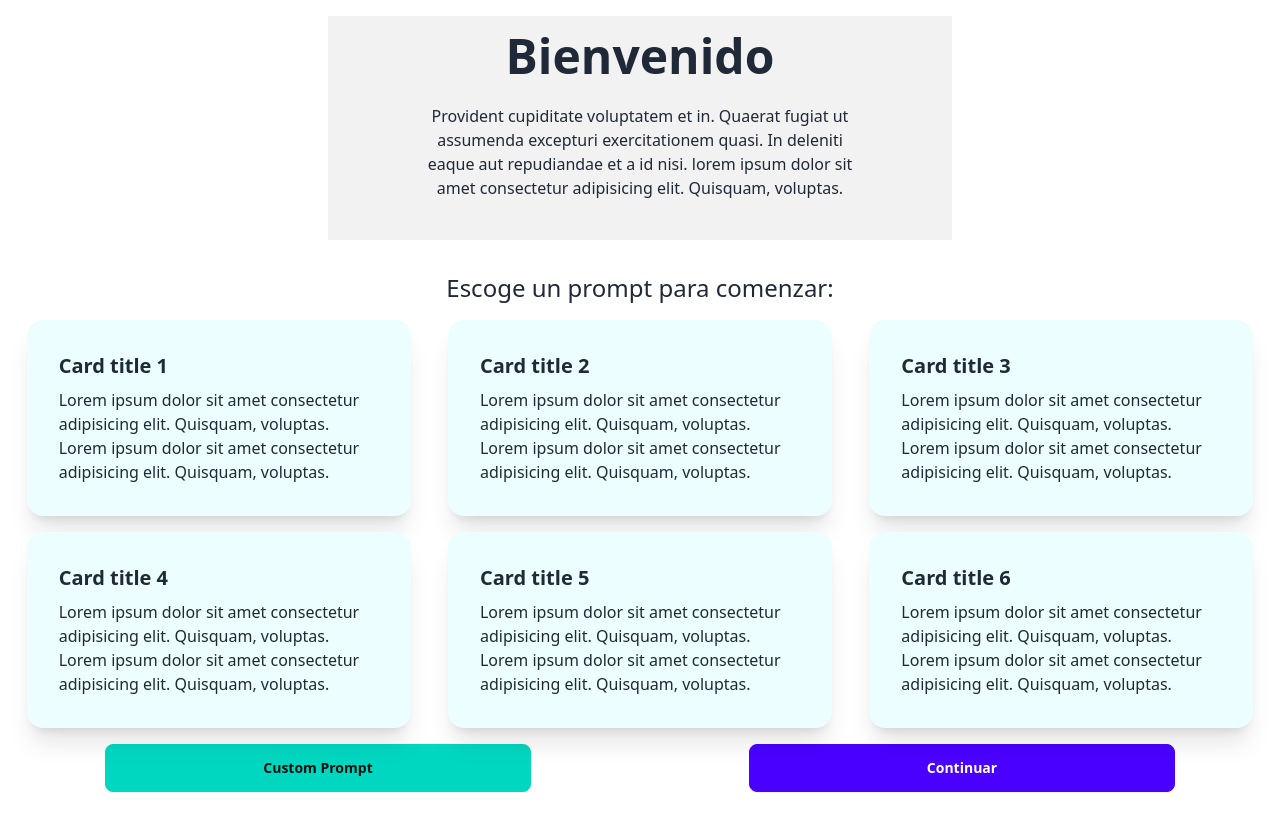
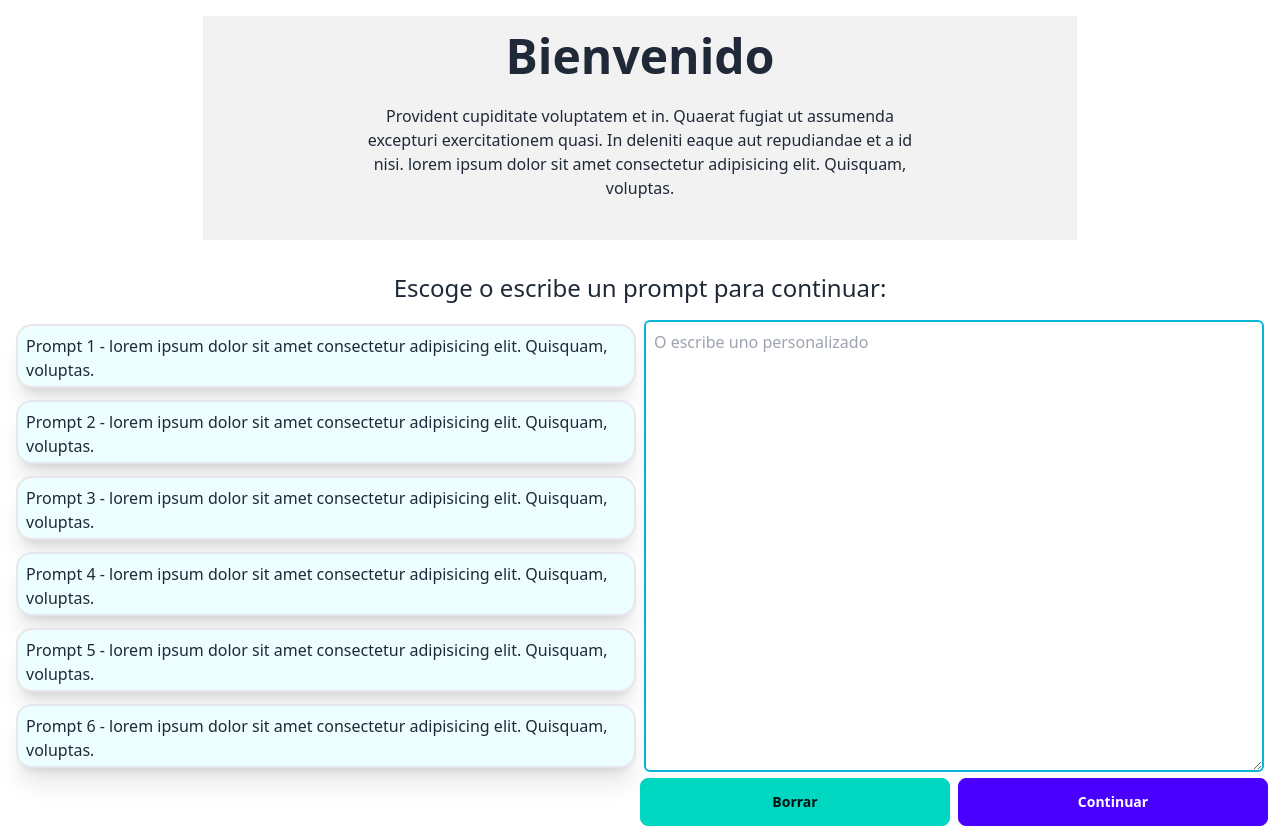
Before and after one commit to diegohumpire/imagination-app, a React (Vite) app: page /prompts in a window 1280 px wide. Before the commit the page ends 800 px from the top, so only its background shows below. Built offline with nearby package versions, Linux system fonts and the light colour scheme.

Commit message:
Remove dialog for custom prompt

```diff
--- a/src/App.tsx
+++ b/src/App.tsx
@@ -15,6 +15,7 @@ let router = createBrowserRouter([
       { path: "/", element: <Start /> },
       { path: "/choose-prompt", element: <Prompts /> },
       { path: "/prompts", element: <Prompts /> },
+      { path: "/result", element: <ResultPrompt /> },
       { path: "/result-prompt", element: <ResultPrompt /> },
       //   { path: "*", element: <Page404 /> },
       { path: "*", element: <LoadingOverlay /> },
--- a/src/components/PromptCard.tsx
+++ b/src/components/PromptCard.tsx
@@ -1,27 +1,27 @@
 import classNames from "classnames";
 
 interface PromptCardProps {
-  title?: string;
   text?: string;
   selected?: boolean;
   loading?: boolean;
   handleClick?: () => void;
 }
 
-const PromptCard = ({ title, text, selected, loading, handleClick }: PromptCardProps) => {
+const PromptCard = ({ text, selected, loading, handleClick }: PromptCardProps) => {
+  let sizeClass = classNames("w-full min-h-16 max-h-16 m-auto my-1 p-2");
+
   if (loading) {
-    return <div className="skeleton w-96 h-48"></div>;
+    return <div className={classNames(sizeClass, "skeleton")}></div>;
   }
 
   const onClick = () => handleClick && handleClick();
   const isSelected = selected ? "bg-cyan-200 border-1 border-cyan-500" : "bg-cyan-50";
 
   return (
-    <div className={classNames("card w-96 shadow-xl m-auto cursor-pointer", isSelected)} onClick={onClick}>
-      <div className="card-body">
-        <h2 className="card-title">{title}</h2>
-        <p>{text}</p>
-      </div>
+    <div
+      className={classNames(sizeClass, "card shadow-xl cursor-pointer border-2 border-solid", isSelected)}
+      onClick={onClick}>
+      {text}
     </div>
   );
 };
--- a/src/components/PromptList.tsx
+++ b/src/components/PromptList.tsx
@@ -1,17 +1,21 @@
-import { useEffect, useState } from "react";
+import { useEffect } from "react";
 import { usePromptStore } from "../stores/PromptStore";
 import PromptCard from "./PromptCard";
+import classNames from "classnames";
 
-const PrompsList = () => {
+const PromptList = () => {
   const prompts = usePromptStore((state) => state.defaultPrompts);
   const fetchDefaultPrompts = usePromptStore((state) => state.fetchDefaultPrompts);
-  const [selectedPromptIndex, setSelectedPromptIndex] = useState<number | null>(null);
+  const defaultPromptIndex = usePromptStore((state) => state.defaultPromptIndex);
+  const selectDefaultPromptIndex = usePromptStore((state) => state.selectDefaultPromptIndex);
+  const setPrompt = usePromptStore((state) => state.setPrompt);
 
   useEffect(() => {
     fetchDefaultPrompts();
   }, []);
 
   const maxPrompts = 6;
+  let baseClassWrapper = classNames("flex flex-col gap-1");
 
   if (!prompts.length) {
     let skeletonPrompts = [];
@@ -20,22 +24,24 @@ const PrompsList = () => {
       skeletonPrompts.push(<PromptCard key={i} loading={true} />);
     }
 
-    return <>{skeletonPrompts}</>;
+    return <div className={baseClassWrapper}>{skeletonPrompts}</div>;
   }
 
   return (
-    <>
+    <div className={baseClassWrapper}>
       {prompts.map((prompt, index) => (
         <PromptCard
           key={index}
-          selected={selectedPromptIndex === index}
-          title={prompt.title || "Prompt " + (index + 1)}
-          text={prompt.text}
-          handleClick={() => setSelectedPromptIndex(index)}
+          selected={defaultPromptIndex === index}
+          text={prompt.title}
+          handleClick={() => {
+            selectDefaultPromptIndex(index);
+            setPrompt(prompt.text);
+          }}
         />
       ))}
-    </>
+    </div>
   );
 };
 
-export default PrompsList;
+export default PromptList;
--- a/src/pages/Prompts.tsx
+++ b/src/pages/Prompts.tsx
@@ -1,83 +1,33 @@
-import { useState, useRef, Fragment } from "react";
-import { Dialog, Transition } from "@headlessui/react";
 import { usePromptStore } from "../stores/PromptStore";
 import PrompsList from "../components/PromptList";
-
-interface CustomPromptProps {
-  open: boolean;
-  onClose: () => void;
-}
-
-const CustomPrompt = ({ open, onClose }: CustomPromptProps) => {
-  const customPrompt = usePromptStore((state) => state.customPrompt);
-  const setCustomPrompt = usePromptStore((state) => state.setCustomPrompt);
-  let completeButtonRef = useRef(null);
-
-  const handleComplete = () => {
-    onClose();
-  };
-
-  return (
-    <Transition
-      show={open}
-      enter="ease-out duration-400"
-      enterFrom="opacity-0"
-      enterTo="opacity-100"
-      leave="ease-in duration-200"
-      leaveFrom="opacity-100"
-      leaveTo="opacity-0"
-      as={Fragment}>
-      <Dialog as="div" className="relative z-50" onClose={() => onClose()}>
-        {/* The backdrop, rendered as a fixed sibling to the panel container */}
-        <div className="fixed inset-0 bg-black/30" aria-hidden="true" />
-        <Transition.Child
-          as={Fragment}
-          enter="ease-out duration-300"
-          enterFrom="opacity-0 scale-95"
-          enterTo="opacity-100 scale-100"
-          leave="ease-in duration-200"
-          leaveFrom="opacity-100 scale-100"
-          leaveTo="opacity-0 scale-95">
-          <div className="fixed inset-0 flex w-screen items-center justify-center p-4 gap-2">
-            <Dialog.Panel className="w-full max-w-xl rounded bg-white p-4">
-              <Dialog.Title className="text-xl pb-2">
-                Ingresa tu prompt o el texto que desees para crear tu nueva obra de arte!
-              </Dialog.Title>
-              <div className="w-full pb-2">
-                <textarea
-                  placeholder="Describe tu nueva obra de arte"
-                  className="textarea textarea-bordered textarea-lg w-full"
-                  defaultValue={customPrompt.text}
-                  onChange={(e) => setCustomPrompt(e.target.value)}
-                />
-              </div>
-              <div className="flex gap-2 w-full justify-center">
-                <button className="btn" onClick={() => onClose()}>
-                  Cancel
-                </button>
-                <button className="btn btn-accent" ref={completeButtonRef} onClick={() => handleComplete()}>
-                  Continuar
-                </button>
-              </div>
-            </Dialog.Panel>
-          </div>
-        </Transition.Child>
-      </Dialog>
-    </Transition>
-  );
-};
+import { useNavigate } from "react-router-dom";
 
 const Prompts = () => {
-  const [open, setOpen] = useState(false);
+  const navigate = useNavigate();
+  const selectedPrompt = usePromptStore((state) => state.prompt);
+  const setPrompt = usePromptStore((state) => state.setPrompt);
+  const selectDefaultPromptIndex = usePromptStore((state) => state.selectDefaultPromptIndex);
+
+  const handleContinue = () => {
+    console.log("Continue");
+
+    if (!selectedPrompt.text || selectedPrompt.text === "") {
+      alert("Debes ingresar un prompt para continuar");
+      return;
+    }
+
+    navigate("/result");
+  };
 
   return (
     <div className="flex flex-col h-screen relative">
       <div className="flex justify-center p-4 w-full">
-        <div className="hero h-1/8 bg-base-200 w-1/2">
+        <div className="hero bg-base-200 w-[70%]">
           <div className="hero-content text-center">
-            <div className="max-w-md">
+            <div className="max-w-xl">
               <h1 className="text-5xl font-bold">Bienvenido</h1>
               <p className="py-6">
+                {/* Texto donde explicamos lo que vamos a realizar, rapido */}
                 Provident cupiditate voluptatem et in. Quaerat fugiat ut assumenda excepturi exercitationem quasi. In
                 deleniti eaque aut repudiandae et a id nisi. lorem ipsum dolor sit amet consectetur adipisicing elit.
                 Quisquam, voluptas.
@@ -87,18 +37,34 @@ const Prompts = () => {
         </div>
       </div>
       <div className="flex flex-col justify-center p-4">
-        <h2 className="flex text-2xl justify-center items-center pb-4">Escoge un prompt para comenzar:</h2>
-        <div className="grid grid-cols-3 gap-4">
-          <PrompsList />
+        <h2 className="flex text-2xl justify-center items-center pb-4">Escoge o escribe un prompt para continuar:</h2>
+        <div className="grid grid-cols-2 gap-2">
+          <div>
+            {/* Estoy poniendo prompts por defecto para que sea mas rapido la demostracion para el usuario, e igual puede editar el prompt y continuar */}
+            <PrompsList />
+          </div>
+          <div>
+            <textarea
+              className="w-full h-full p-2 border-2 border-solid border-cyan-500 rounded-md"
+              placeholder="O escribe uno personalizado"
+              value={selectedPrompt.text}
+              onChange={(e) => setPrompt(e.target.value)}></textarea>
+            <div className="flex justify-center items-center gap-2">
+              <button
+                className="btn btn-accent m-auto w-1/2"
+                onClick={() => {
+                  selectDefaultPromptIndex(-1);
+                  setPrompt("");
+                }}>
+                Borrar
+              </button>
+              <button className="btn btn-primary m-auto w-1/2 text-white" onClick={handleContinue}>
+                Continuar
+              </button>
+            </div>
+          </div>
         </div>
       </div>
-      <div className="flex justify-center items-center gap-2">
-        <button className="btn btn-accent m-auto w-1/3" onClick={() => setOpen(true)}>
-          Custom Prompt
-        </button>
-        <button className="btn btn-primary m-auto w-1/3 text-white">Continuar</button>
-      </div>
-      <CustomPrompt open={open} onClose={() => setOpen(false)} />
     </div>
   );
 };
--- a/src/stores/PromptStore.tsx
+++ b/src/stores/PromptStore.tsx
@@ -2,16 +2,17 @@ import { create } from "zustand";
 import { useApplicationStore } from "./ApplicationStore";
 
 type Prompt = {
-  title?: string;
+  title: string;
   text: string;
 };
 
 interface PromptStoreState {
   defaultPrompts: Prompt[];
   fetchDefaultPrompts: () => Promise<Prompt[]>;
-  customPrompt: Prompt;
-  setCustomPrompt(text: string): void;
-  selectedPrompt: Prompt | null;
+  prompt: Prompt;
+  setPrompt(text: string): void;
+  defaultPromptIndex: number;
+  selectDefaultPromptIndex(index: number): void;
 }
 
 export const usePromptStore = create<PromptStoreState>((set) => ({
@@ -19,34 +20,35 @@ export const usePromptStore = create<PromptStoreState>((set) => ({
   fetchDefaultPrompts: () => {
     // Set loading state in true from ApplicationStore
     useApplicationStore.getState().loading(true);
+    set({ defaultPrompts: [], defaultPromptIndex: -1 });
 
     // fetch prompts from an API
     // Mocking...
     return new Promise((resolve) => {
       const prompts: Prompt[] = [
         {
-          title: "Card title 1",
-          text: "Lorem ipsum dolor sit amet consectetur adipisicing elit. Quisquam, voluptas. Lorem ipsum dolor sit amet consectetur adipisicing elit. Quisquam, voluptas.",
+          title: "Prompt 1 - lorem ipsum dolor sit amet consectetur adipisicing elit. Quisquam, voluptas.",
+          text: "1 Lorem ipsum dolor sit amet consectetur adipisicing elit. Quisquam, voluptas. Lorem ipsum dolor sit amet consectetur adipisicing elit. Quisquam, voluptas.",
         },
         {
-          title: "Card title 2",
-          text: "Lorem ipsum dolor sit amet consectetur adipisicing elit. Quisquam, voluptas. Lorem ipsum dolor sit amet consectetur adipisicing elit. Quisquam, voluptas.",
+          title: "Prompt 2 - lorem ipsum dolor sit amet consectetur adipisicing elit. Quisquam, voluptas.",
+          text: "2 Lorem ipsum dolor sit amet consectetur adipisicing elit. Quisquam, voluptas. Lorem ipsum dolor sit amet consectetur adipisicing elit. Quisquam, voluptas.",
         },
         {
-          title: "Card title 3",
-          text: "Lorem ipsum dolor sit amet consectetur adipisicing elit. Quisquam, voluptas. Lorem ipsum dolor sit amet consectetur adipisicing elit. Quisquam, voluptas.",
+          title: "Prompt 3 - lorem ipsum dolor sit amet consectetur adipisicing elit. Quisquam, voluptas.",
+          text: "3 Lorem ipsum dolor sit amet consectetur adipisicing elit. Quisquam, voluptas. Lorem ipsum dolor sit amet consectetur adipisicing elit. Quisquam, voluptas.",
         },
         {
-          title: "Card title 4",
-          text: "Lorem ipsum dolor sit amet consectetur adipisicing elit. Quisquam, voluptas. Lorem ipsum dolor sit amet consectetur adipisicing elit. Quisquam, voluptas.",
+          title: "Prompt 4 - lorem ipsum dolor sit amet consectetur adipisicing elit. Quisquam, voluptas.",
+          text: "4 Lorem ipsum dolor sit amet consectetur adipisicing elit. Quisquam, voluptas. Lorem ipsum dolor sit amet consectetur adipisicing elit. Quisquam, voluptas.",
         },
         {
-          title: "Card title 5",
-          text: "Lorem ipsum dolor sit amet consectetur adipisicing elit. Quisquam, voluptas. Lorem ipsum dolor sit amet consectetur adipisicing elit. Quisquam, voluptas.",
+          title: "Prompt 5 - lorem ipsum dolor sit amet consectetur adipisicing elit. Quisquam, voluptas.",
+          text: "5 Lorem ipsum dolor sit amet consectetur adipisicing elit. Quisquam, voluptas. Lorem ipsum dolor sit amet consectetur adipisicing elit. Quisquam, voluptas.",
         },
         {
-          title: "Card title 6",
-          text: "Lorem ipsum dolor sit amet consectetur adipisicing elit. Quisquam, voluptas. Lorem ipsum dolor sit amet consectetur adipisicing elit. Quisquam, voluptas.",
+          title: "Prompt 6 - lorem ipsum dolor sit amet consectetur adipisicing elit. Quisquam, voluptas.",
+          text: "6 Lorem ipsum dolor sit amet consectetur adipisicing elit. Quisquam, voluptas. Lorem ipsum dolor sit amet consectetur adipisicing elit. Quisquam, voluptas.",
         },
       ];
 
@@ -59,10 +61,18 @@ export const usePromptStore = create<PromptStoreState>((set) => ({
       }, 2000);
     });
   },
-  customPrompt: {
-    title: "Custom Prompt",
+  prompt: {
+    title: "Custom",
     text: "",
   },
-  setCustomPrompt: (text: string) => set({ customPrompt: { text } }),
-  selectedPrompt: null,
+  setPrompt: (text: string) => {
+    set({
+      prompt: {
+        title: "Custom",
+        text: text,
+      },
+    });
+  },
+  defaultPromptIndex: -1,
+  selectDefaultPromptIndex: (index: number) => set({ defaultPromptIndex: index }),
 }));
```
